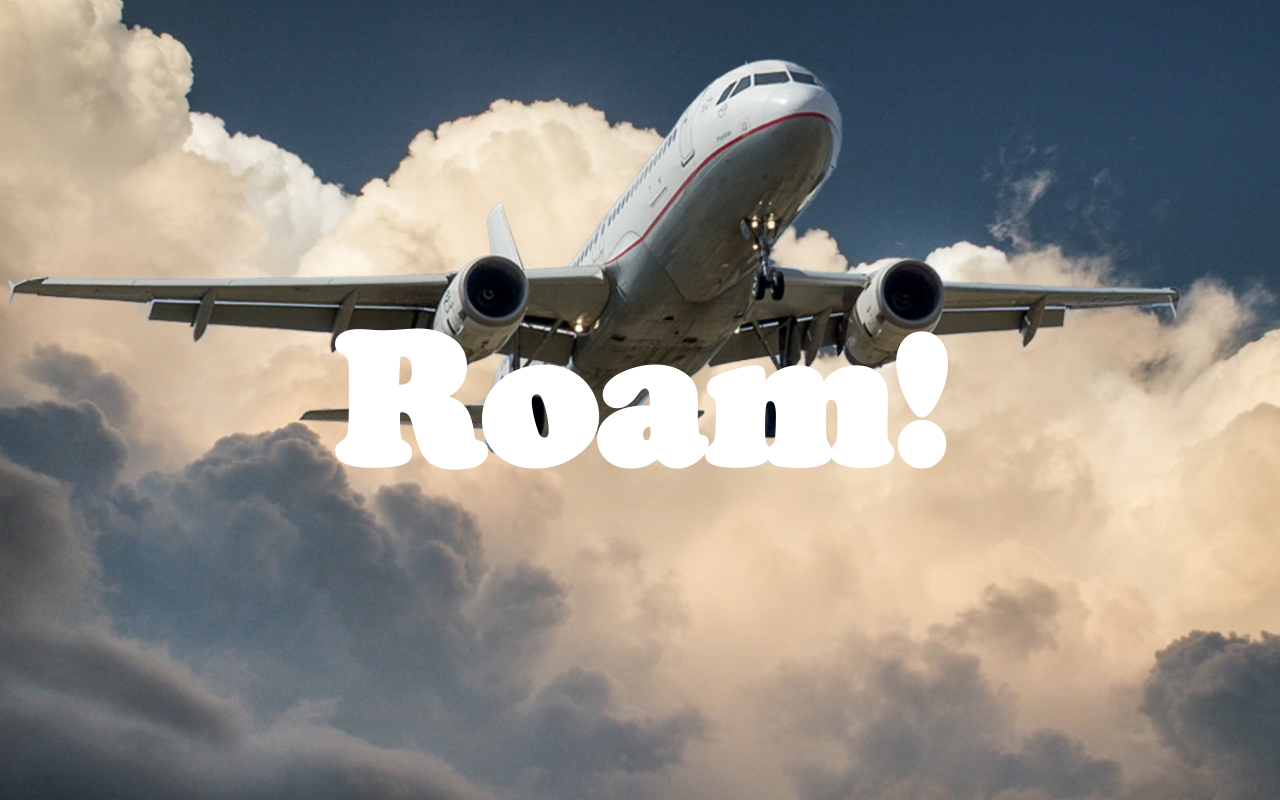
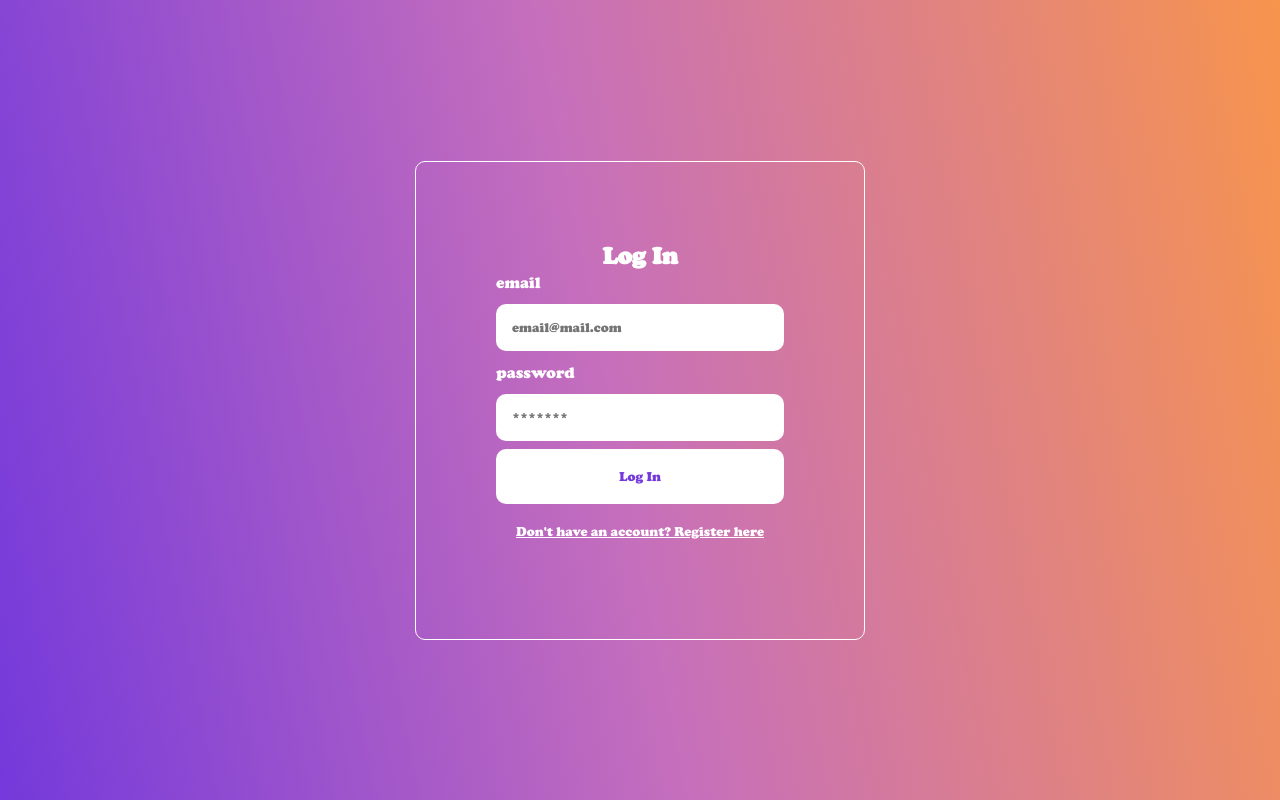
Before and after one commit to jswistak/SE2, a React (Create React App) app in the folder web_front/: page /Login in a window 1280 px wide. Shown: the top 800 px of the page. Built offline with nearby package versions, Linux system fonts and the light colour scheme.

Commit message:
Add routes and login / register page

```diff
--- a/web_front/package.json
+++ b/web_front/package.json
@@ -8,7 +8,8 @@
     "@testing-library/user-event": "^13.5.0",
     "react": "^18.2.0",
     "react-dom": "^18.2.0",
-    "react-scripts": "^5.0.1",
+    "react-router-dom": "^6.10.0",
+    "react-scripts": "^2.1.3",
     "web-vitals": "^2.1.4"
   },
   "scripts": {
--- a/web_front/src/App.js
+++ b/web_front/src/App.js
@@ -83,6 +83,9 @@ function Header(props) {
             <li>
               <a href="#">Contact</a>
             </li>
+            <li>
+              <a href="Login">Login</a>
+            </li>
           </ul>
         </nav>
       </header>
--- a/web_front/src/index.js
+++ b/web_front/src/index.js
@@ -3,11 +3,22 @@ import ReactDOM from 'react-dom/client';
 import './index.css';
 import App from './App';
 import reportWebVitals from './reportWebVitals';
+import LoginPage from './pages/LoginPage';
+import {
+  Routes,
+  Route,
+  BrowserRouter
+} from "react-router-dom";
 
 const root = ReactDOM.createRoot(document.getElementById('root'));
 root.render(
   <React.StrictMode>
-    <App />
+    <BrowserRouter>
+      <Routes>
+          <Route path="/" element={<App />}/>
+          <Route path="/Login" element={<LoginPage currentForm='login'/>}/>
+      </Routes>
+    </BrowserRouter>
   </React.StrictMode>
 );
 
--- /dev/null
+++ b/web_front/src/pages/LoginForm.js
@@ -0,0 +1,27 @@
+import React, { useState } from "react";
+
+const LoginForm = (props) => {
+    const [email, setEmail] = useState('');
+    const [pass, setPass] = useState('');
+
+    const handleSubmit = (e) => {
+        e.preventDefault();
+        console.log(email);
+    }
+
+    return (
+        <div className="auth-form-container">
+            <h2>Log In</h2>
+            <form className="login-form" onSubmit={handleSubmit}>
+                <label htmlFor="email">email</label>
+                <input value={email} onChange={(e) => setEmail(e.target.value)} type="email" placeholder="email@mail.com" name="email"/>
+                <label htmlFor="password">password</label>
+                <input value={pass} onChange={(e) => setPass(e.target.value)} type="password" placeholder="*******"/>
+                <button type="submit">Log In</button>
+            </form>
+            <button className="link-btn" onClick={() => props.changeForm('register')}>Don't have an account? Register here</button>
+        </div>
+    )
+}
+
+export default LoginForm;
--- /dev/null
+++ b/web_front/src/pages/LoginPage.css
@@ -0,0 +1,52 @@
+.LoginPage {
+    text-align: center;
+    display: flex;
+    min-height: 100vh;
+    align-items: center;
+    justify-content: center;
+    color: white;
+    background-image: linear-gradient(79deg, #7439DB, #C66FBC 48%, #F7944D);
+}
+
+.auth-form-container, .login-form, .register-form {
+    display: flex;
+    flex-direction: column;
+}
+
+@media screen and (min-width: 600px) {
+    .auth-form-container {
+        padding: 5rem;
+        border: 1px solid white;
+        border-radius: 10px;
+        margin: 0.5rem;
+    }
+}
+
+
+label {
+    text-align: left;
+    padding: 0.25rem 0;
+}
+
+input {
+    margin: 0.5rem 0;
+    padding: 1rem;
+    border-radius: 10px;
+    border: none;
+
+}
+
+button {
+    border: none;
+    background-color: white;
+    padding: 20px;
+    border-radius: 10px;
+    cursor: pointer;
+    color: #7439DB;
+}
+
+.link-btn {
+    background: none;
+    color: white;
+    text-decoration: underline;
+}
--- /dev/null
+++ b/web_front/src/pages/LoginPage.js
@@ -0,0 +1,19 @@
+import React, { useState } from "react";
+import LoginForm from "./LoginForm";
+import RegisterForm from "./RegisterForm";
+import './LoginPage.css'
+
+const LoginPage = (props) => {
+    const [currentForm, setCurrentForm] = useState(props.currentForm);
+
+    const toggleForm = (formName) => {
+        setCurrentForm(formName);
+    }
+    return(
+        <div className="LoginPage">
+            {currentForm === 'login' ? <LoginForm changeForm={toggleForm}/> : <RegisterForm changeForm={toggleForm}/>}
+        </div>
+    );
+}
+
+export default LoginPage;
--- /dev/null
+++ b/web_front/src/pages/RegisterForm.js
@@ -0,0 +1,30 @@
+import React, { useState } from "react";
+
+const RegisterForm = (props) => {
+    const [email, setEmail] = useState('');
+    const [pass, setPass] = useState('');
+    const [name, setName] = useState('');
+
+    const handleSubmit = (e) => {
+        e.preventDefault();
+        console.log(email);
+    }
+
+    return (
+        <div className="auth-form-container">
+            <h2>Register</h2>
+            <form className="register-form" onSubmit={handleSubmit}>
+                <label htmlFor="name">full name</label>
+                <input value={name} onChange={(e) => setName(e.target.value)} placeholder="full name" name="name"/>
+                <label htmlFor="email">email</label>
+                <input value={email} onChange={(e) => setEmail(e.target.value)} type="email" placeholder="email@mail.com" name="email"/>
+                <label htmlFor="password">password</label>
+                <input value={pass} onChange={(e) => setPass(e.target.value)} type="password" placeholder="*******"/>
+                <button type="submit">Log In</button>
+            </form>
+            <button className="link-btn" onClick={() => props.changeForm('login')}>Already have an account? Login here</button>
+        </div>
+    )
+}
+
+export default RegisterForm;
```
Also changed, not shown: 2 other files (tests, documents, lock files or other folders).
